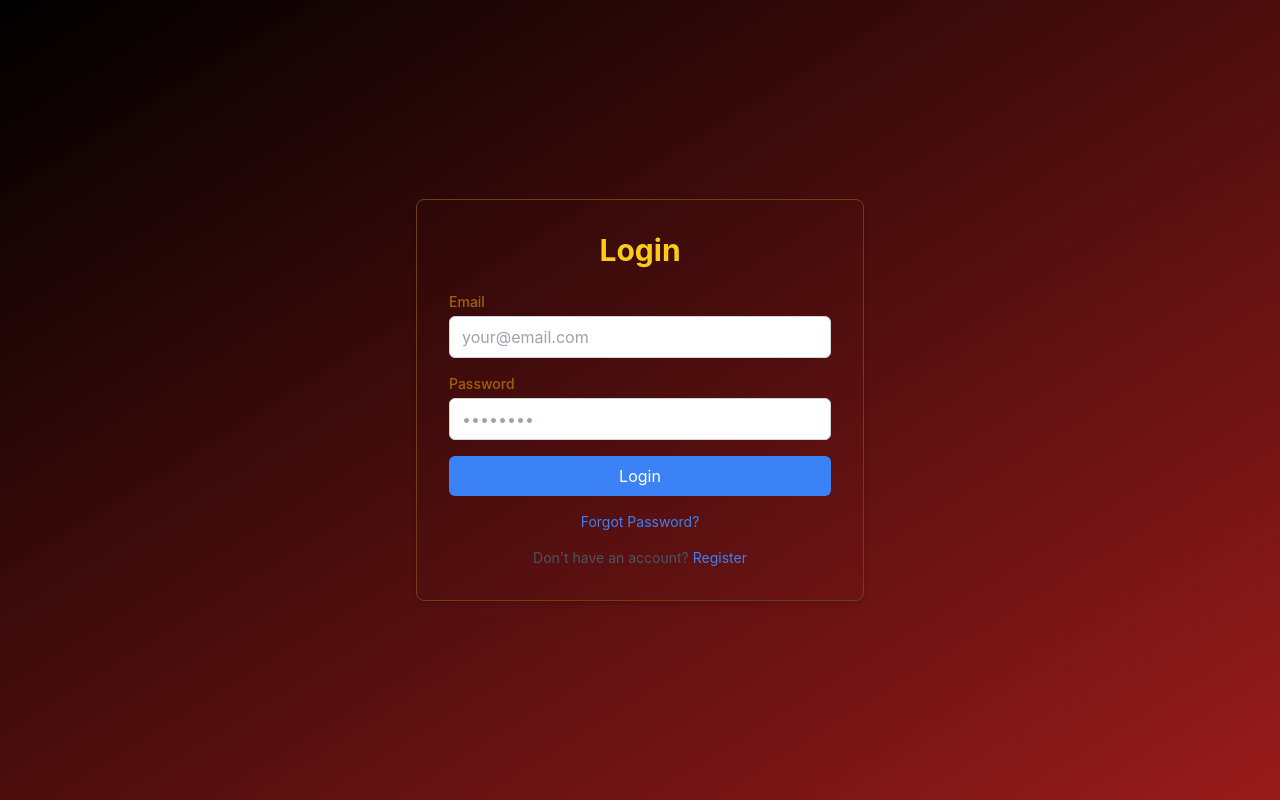
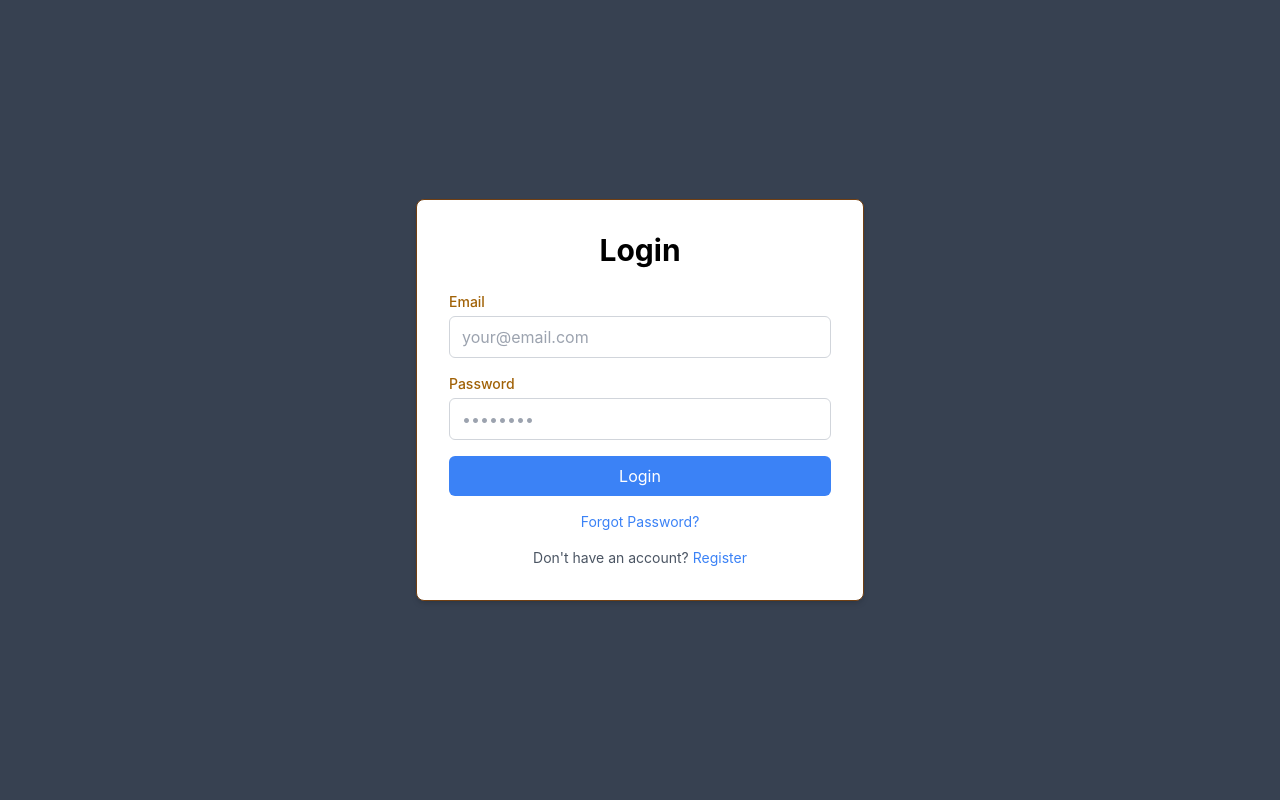
Before and after one commit to Salis02/olshop-frontend-react, a React (Create React App) app: page /login in a window 1280 px wide. Built offline with nearby package versions, Linux system fonts and the light colour scheme; no server answers.

Commit message:
Feat: consistensy color styling in loginpage and remove temporary user role check

```diff
--- a/src/context/CartContext.js
+++ b/src/context/CartContext.js
@@ -13,7 +13,7 @@ export const CartProvider = ({ children }) => {
     // Fetch cart when user is authenticated
     useEffect(() => {
         if (!authLoading) {
-            if (isAuthenticated && user?.role_name === 'USER') {
+            if (isAuthenticated) {
                 fetchCart();
             } else {
                 setCart(null)
--- a/src/pages/auth/LoginPage.jsx
+++ b/src/pages/auth/LoginPage.jsx
@@ -42,10 +42,10 @@ export const LoginPage = () => {
 
     return (
 
-        <div className="flex items-center justify-center min-h-screen bg-gradient-to-br from-black to-red-800 px-4">
+        <div className="flex items-center justify-center min-h-screen bg-gray-700 px-4">
             <div className="w-full max-w-md">
-                <div className="bg-none border border-yellow-900 rounded-lg shadow-md p-8">
-                    <h2 className="text-3xl font-bold text-yellow-400 text-center mb-6">Login</h2>
+                <div className="bg-white border border-yellow-900 rounded-lg shadow-md p-8">
+                    <h2 className="text-3xl font-bold text-center mb-6">Login</h2>
 
                     {error && (
                         <div className="mb-4 p-3 bg-red-100 border border-red-400 text-red-700 rounded">
```
